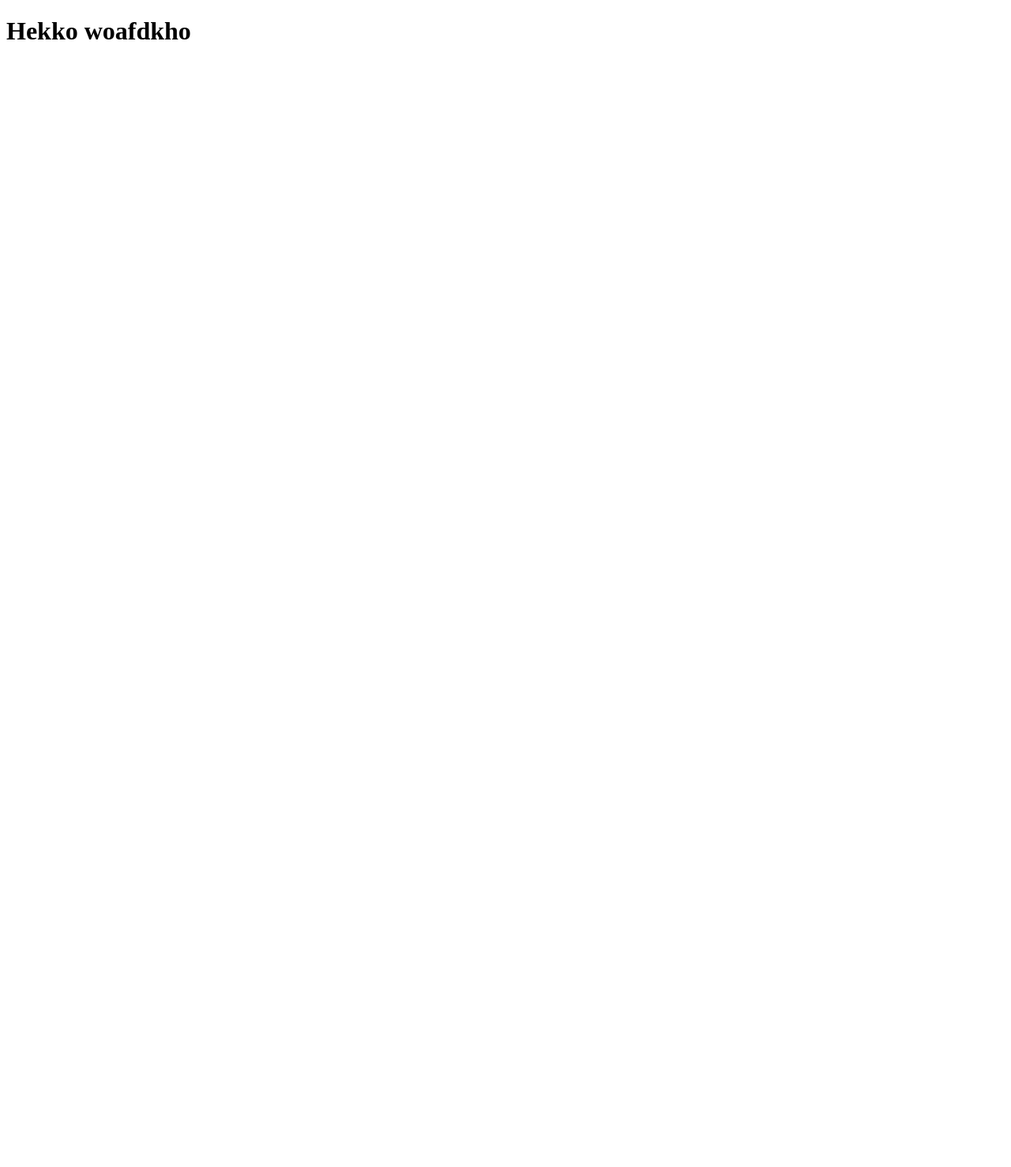
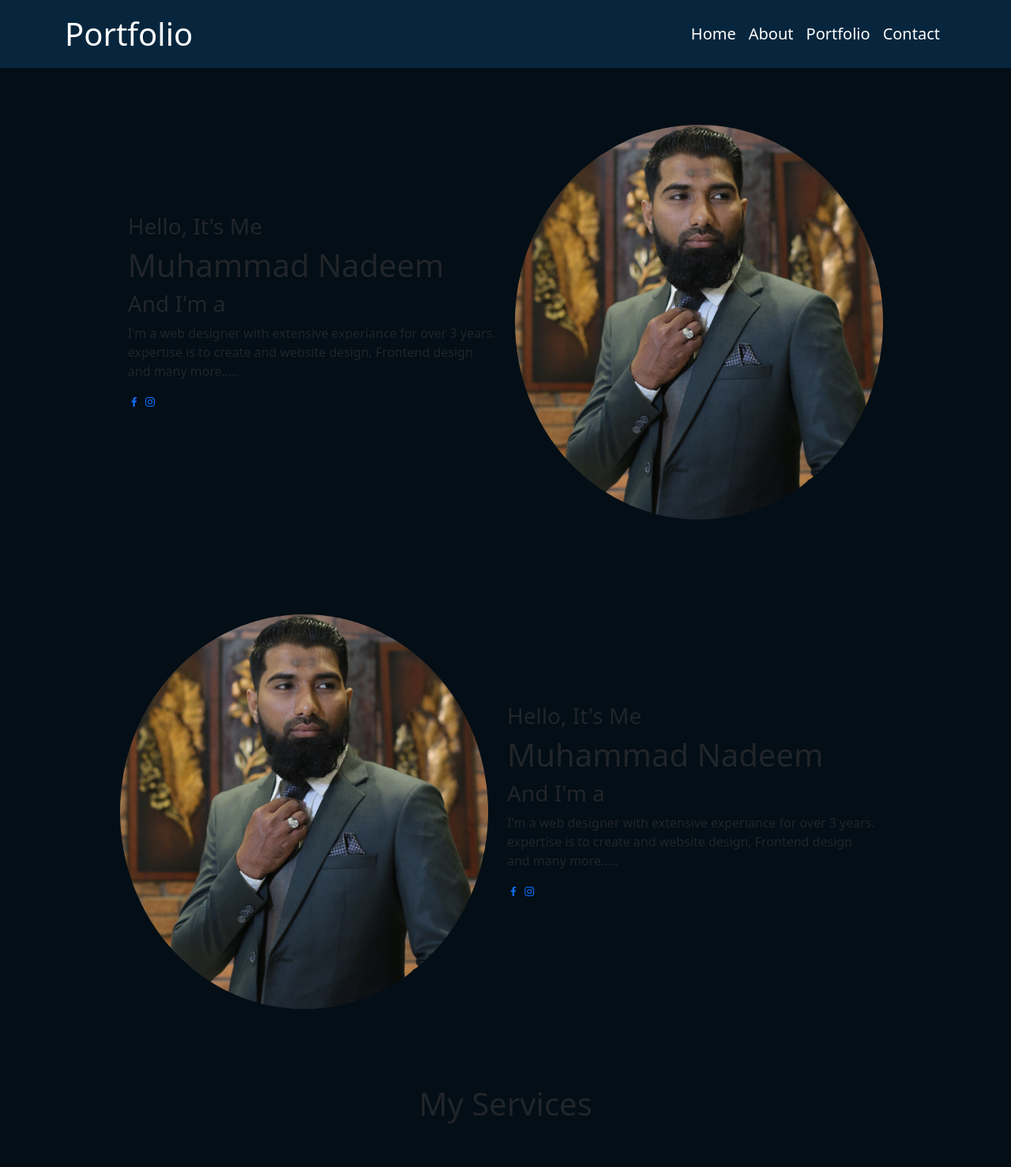
Before and after one commit to Nadeem2580/New-Portfolio-, a plain HTML site: page index.html in a window 1280 px wide. Shown: the whole page at 79% size. Before the commit the page ends 800 px from the top, so only its background shows below. Drawn offline with nearby package versions, Linux system fonts and the light colour scheme.

Commit message:
banner section done

```diff
--- a/index.html
+++ b/index.html
@@ -1,15 +1,135 @@
 <!DOCTYPE html>
 <html lang="en">
+
 <head>
     <meta charset="UTF-8">
     <meta name="viewport" content="width=device-width, initial-scale=1.0">
     <title>Document</title>
+    <link href='https://unpkg.com/boxicons@2.1.4/css/boxicons.min.css' rel='stylesheet'>
+    <link rel="stylesheet" href="https://cdn.jsdelivr.net/npm/bootstrap@5.3.5/dist/css/bootstrap.min.css">
     <link rel="stylesheet" href="style.css">
 </head>
+
 <body>
+    <!-- -------------- Navbar ------------- -->
 
-    <h1>Hekko woafdkho</h1>
+    <header class="container-fluid top-navbar ">
+        <div class="container">
+            <div class="row">
+                <div class="col-sm-12">
+                    <div class="navbar navbar-expand-lg ">
+                        <a class="navbar-brand fs-1" href="index.html">Portfolio</a>
+                        <button class="navbar-toggler " type="button" data-bs-toggle="collapse"
+                            data-bs-target="#openMenu">
+                            <span class="bx bx-menu "></span>
+                        </button>
+
+                        <div class="collapse navbar-collapse" id="openMenu">
+                            <ul class="navbar-nav ms-auto fs-5">
+                                <li class="nav-item">
+                                    <a class="nav-link " aria-current="page" href="#">Home</a>
+                                </li>
+                                <li class="nav-item">
+                                    <a class="nav-link" href="#">About</a>
+                                </li>
+
+                                <li class="nav-item">
+                                    <a class="nav-link" href="#">Portfolio</a>
+                                </li>
+                                <li class="nav-item">
+                                    <a class="nav-link" href="#">Contact</a>
+                                </li>
+                            </ul>
+                        </div>
+                    </div>
+                </div>
+            </div>
+        </div>
+    </header>
+    <!-- -------------- Navbar End Code------------- -->
+
+    <!-- -------------- Banner ------------- -->
+
+    <div class="container-fluid py-5">
+        <div class="container d-flex align-items-center justify-content-center gap-5">
+            <div class="row align-items-center ">
+                <div class="col-md-6 col-12 image-banner">
+                    <h3>Hello, It's Me</h3>
+                    <h1>Muhammad Nadeem</h1>
+                    <h3>And I'm a <span class="text"></span></h3>
+                    <p>I'm a web designer with extensive experiance for over 3 years.
+                        <br /> expertise is to create and website design, Frontend design and many more.....
+
+                    </p>
+                    <a href="#"><i class='bx bxl-facebook'></i></a>
+                    <a href="#"><i class='bx bxl-instagram'></i></a>
+                </div>
+                <div class="col-md-6 col-12 pt-sm-4 image-banner"><img src="./Assets/247A5841.JPG" class="img-fluid"
+                        alt=""></div>
+            </div>
+        </div>
+    </div>
+
+
+    <!-- -------------- Banner End Code------------- -->
+
+    <!-- -------------- About Section Code------------- -->
+
+    <div class="container-fluid py-5">
+        <div class="container d-flex align-items-center justify-content-center mx-5">
+            <div class="row align-items-center ">
+                <div class="col-md-6 col-12 pt-sm-4 image-about ">
+                    <div>
+                        <img src="./Assets/247A5841.JPG" class="img-fluid" alt="Image">
+                    </div>
+                </div>
+
+                <div class="col-md-6 col-12 image-about ">
+                    <div>
+                        <h3>Hello, It's Me</h3>
+                        <h1>Muhammad Nadeem</h1>
+                        <h3>And I'm a <span class="text"></span></h3>
+                        <p>I'm a web designer with extensive experiance for over 3 years.
+                            <br /> expertise is to create and website design, Frontend design and many more.....
+
+                        </p>
+                        <a href="#"><i class='bx bxl-facebook'></i></a>
+                        <a href="#"><i class='bx bxl-instagram'></i></a>
+                    </div>
+                </div>
+            </div>
+        </div>
+    </div>
+
+    <!-- -------------- About Section end ------------- -->
+
+    <!-- -------------- Services Section  ------------- -->
+
+    <div class="container-fluid">
+        <div class="container">
+            <div class="row">
+                <div class="col-12 py-5">
+                    <h1 class="text-md-center text-start">My Services</h1>
+                </div>
+            </div>
+
+            <div class="row">
+                <div class="col-md-4 col-12"></div>
+            </div>
+        </div>
+    </div>
+
+
+
 
 </body>
+<script src="https://cdn.jsdelivr.net/npm/@popperjs/core@2.11.8/dist/umd/popper.min.js"
+    integrity="sha384-I7E8VVD/ismYTF4hNIPjVp/Zjvgyol6VFvRkX/vR+Vc4jQkC+hVqc2pM8ODewa9r"
+    crossorigin="anonymous"></script>
+<script src="https://cdn.jsdelivr.net/npm/bootstrap@5.3.5/dist/js/bootstrap.min.js"
+    integrity="sha384-VQqxDN0EQCkWoxt/0vsQvZswzTHUVOImccYmSyhJTp7kGtPed0Qcx8rK9h9YEgx+"
+    crossorigin="anonymous"></script>
+<!-- <script src="https://unpkg.com/typed.js@2.0.15/dist/typed.umd.js"></script> -->
 <script src="app.js"></script>
+
 </html>
--- a/style.css
+++ b/style.css
@@ -0,0 +1,36 @@
+ * {
+     margin: 0;
+     padding: 0;
+     box-sizing: border-box;
+
+ }
+
+ body {
+     background-color: #030e16;
+ }
+
+ .top-navbar {
+     background-color: #07263d;
+ }
+
+ .navbar a {
+     color: #fff !important;
+ }
+
+ .navbar-toggler {
+     background-color: #0d3653ab !important;
+ }
+
+ .image-banner img {
+     width: 100%;
+     height: 500px;
+     object-fit: cover;
+     border-radius: 50%;
+ }
+
+ .image-about img{
+    width: 100%;
+    height: 500px;
+    object-fit: cover;
+    border-radius: 50%;
+ }
```
Also changed, not shown: app.js (+7 -0 lines), Assets/247A5841.JPG (added), Assets/WhatsApp Image 2025-03-10 at 11.38.57_32b3cd03.jpg (added).
